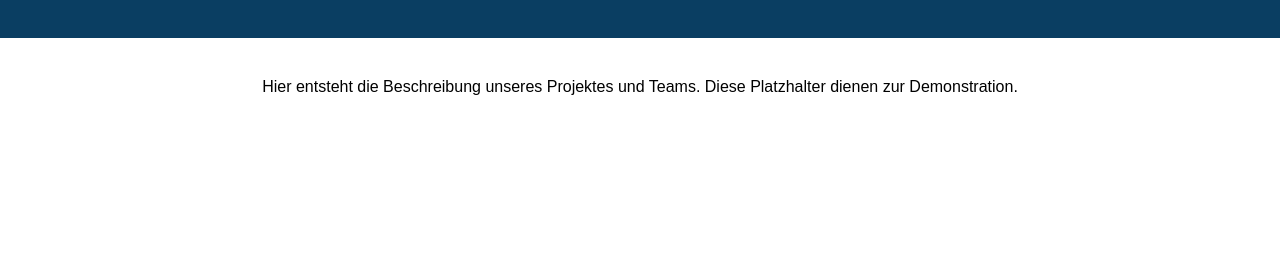
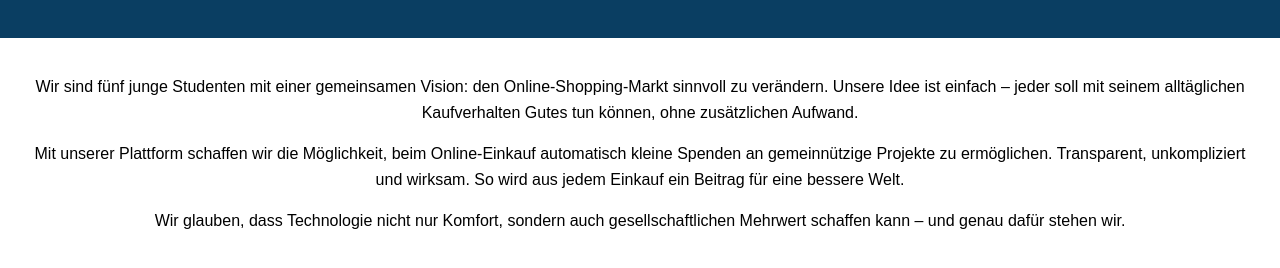
Before and after one commit to janikkow/impactCart, a browser extension: page about.html in a window 1280 px wide. Shown: the part 96-364 px from the top of the page. Drawn offline with Linux system fonts and the light colour scheme.

Commit message:
Update about.html

```diff
--- a/about.html
+++ b/about.html
@@ -10,7 +10,9 @@
     <h1>Über uns</h1>
   </header>
   <section>
-    <p>Hier entsteht die Beschreibung unseres Projektes und Teams. Diese Platzhalter dienen zur Demonstration.</p>
+    <p>Wir sind fünf junge Studenten mit einer gemeinsamen Vision: den Online-Shopping-Markt sinnvoll zu verändern. Unsere Idee ist einfach – jeder soll mit seinem alltäglichen Kaufverhalten Gutes tun können, ohne zusätzlichen Aufwand.</p>
+    <p>Mit unserer Plattform schaffen wir die Möglichkeit, beim Online-Einkauf automatisch kleine Spenden an gemeinnützige Projekte zu ermöglichen. Transparent, unkompliziert und wirksam. So wird aus jedem Einkauf ein Beitrag für eine bessere Welt.</p>
+    <p>Wir glauben, dass Technologie nicht nur Komfort, sondern auch gesellschaftlichen Mehrwert schaffen kann – und genau dafür stehen wir.</p>
   </section>
 </body>
 </html>
```
